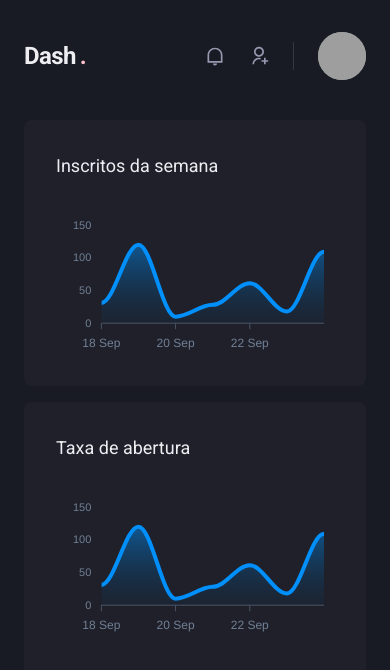
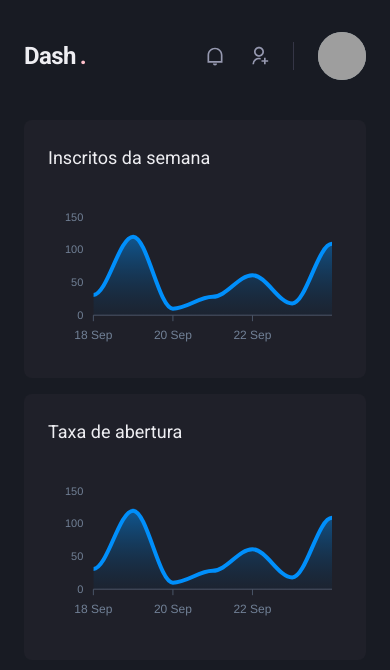
Before and after one commit to Gui-dev/dashboardgo, a Next.js app: page /dashboard in a window 390 px wide. Shown: the top 670 px of the page. Built offline with nearby package versions, Linux system fonts and the light colour scheme; grey boxes are pictures that could not be loaded.

Commit message:
feat: add Dashboard mobile responsiveness

```diff
--- a/src/pages/dashboard.tsx
+++ b/src/pages/dashboard.tsx
@@ -68,7 +68,7 @@ const Dashboard = () => {
 
         <SimpleGrid align="flex-start" flex="1" gap="4" minChildWidth="320px">
           <Box
-            p="8"
+            p={['6', '8']}
             pb="4"
             bg="gray.800"
             borderRadius={ 8 }
@@ -83,7 +83,7 @@ const Dashboard = () => {
           </Box>
 
           <Box
-            p="8"
+            p={['6', '8']}
             bg="gray.800"
             borderRadius={ 8 }
           >
```
